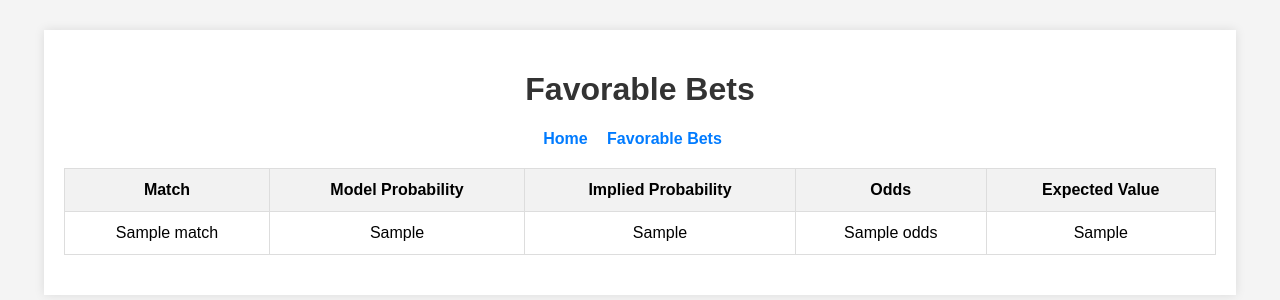
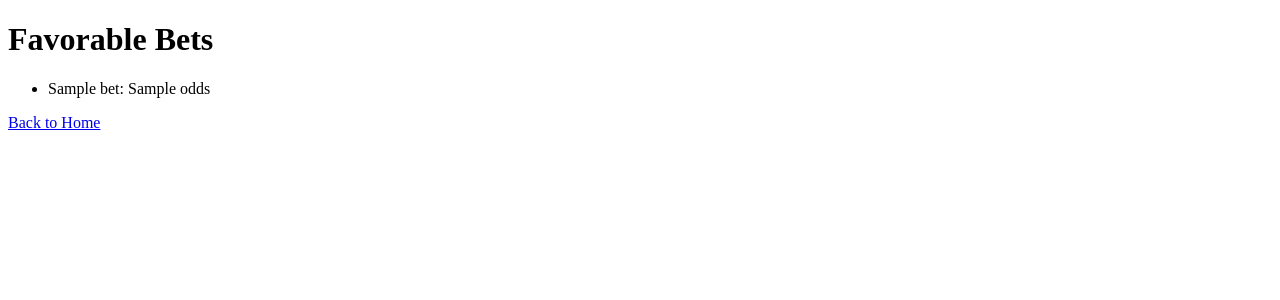
Before and after one commit to TroyCodes/flask-app, a Flask app: template templates/favorable_bets.html in a window 1280 px wide. Shown: the top 300 px of the page. Run offline with Flask 3, Linux system fonts and the light colour scheme; the template is opened without the code that fills it: most values are stand-ins (such as "Sample title", 1, 10 or a date in 2020); parts of the project's set-up code (start-up, migrations or seed data) failed here and were passed over.

Commit message:
Fix 404 issue

```diff
--- a/app.py
+++ b/app.py
@@ -7,49 +7,63 @@ import os
 app = Flask(__name__)
 
 # Load pre-trained models and scaler
-original_xgb_model = joblib.load('original_xgb_model.pkl')
-tuned_xgb_model = joblib.load('tuned_xgb_model.pkl')
-scaler = joblib.load('scaler.pkl')
+MODEL_DIR = os.path.dirname(os.path.abspath(__file__))
+original_xgb_model = joblib.load(os.path.join(MODEL_DIR, 'original_xgb_model.pkl'))
+tuned_xgb_model = joblib.load(os.path.join(MODEL_DIR, 'tuned_xgb_model.pkl'))
+scaler = joblib.load(os.path.join(MODEL_DIR, 'scaler.pkl'))
 
 # API configuration
-API_TOKEN = '201236-lgg61IvF4XDXE2'  # Replace with your actual token
+API_TOKEN = 'YOUR-TOKEN'  # Replace with your actual BetsAPI token
 API_BASE_URL = 'https://api.b365api.com/v3'
 
-# Function to fetch live tennis matches
-def get_live_tennis_matches():
-    endpoint = f"{API_BASE_URL}/events/upcoming?sport_id=13&token={API_TOKEN}"
-    response = requests.get(endpoint)
+# Function to fetch upcoming tennis matches
+def get_upcoming_tennis_matches():
+    endpoint = f"{API_BASE_URL}/bet365/upcoming"
+    params = {
+        'sport_id': 13,  # Assuming 13 is the SPORT_ID for Tennis; verify with API docs
+        'token': API_TOKEN
+    }
+    response = requests.get(endpoint, params=params)
 
     if response.status_code == 200:
         data = response.json()
-        if data['success']:
-            return data['results']
+        if data.get('success'):
+            return data.get('results', [])
     return []
 
-# Function to fetch live odds for a given event
-def get_live_odds(event_id):
-    endpoint = f"{API_BASE_URL}/event/odds?token={API_TOKEN}&event_id={event_id}"
-    response = requests.get(endpoint)
+# Function to fetch odds for a given event
+def get_event_odds(event_id):
+    endpoint = f"{API_BASE_URL}/event/odds"
+    params = {
+        'token': API_TOKEN,
+        'event_id': event_id
+    }
+    response = requests.get(endpoint, params=params)
 
     if response.status_code == 200:
         data = response.json()
-        if data['success']:
-            return data['results']['odds']
-    return None
+        if data.get('success'):
+            return data.get('results', {}).get('odds', {})
+    return {}
 
 # Function to check if a bet is favorable
 def is_bet_favorable(model_probability, odds):
-    implied_probability = 1 / odds
-    expected_value = model_probability * odds - 1
-    return expected_value > 0, expected_value
+    try:
+        implied_probability = 1 / float(odds)
+        expected_value = model_probability * float(odds) - 1
+        return expected_value > 0, round(expected_value, 4)
+    except (ZeroDivisionError, ValueError, TypeError):
+        return False, 0
 
 # Function to extract features from the match data
 def extract_features(match):
-    # Example feature extraction (modify according to your data needs)
-    home_ranking = match['home'].get('ranking', -1)
-    away_ranking = match['away'].get('ranking', -1)
+    # Example feature extraction (modify according to your model's requirements)
+    # Replace these with actual features used in your model
+    home_ranking = match.get('home', {}).get('ranking', 0)
+    away_ranking = match.get('away', {}).get('ranking', 0)
+    # Add more feature extraction logic here based on your model's requirements
 
-    # Add more feature extraction logic here based on your model's requirements
+    # Example: features list (ensure it matches the model's expected input)
     features = [
         home_ranking,
         away_ranking,
@@ -58,35 +72,49 @@ def extract_features(match):
 
     return features
 
+@app.route('/')
+def home():
+    return render_template('index.html')
+
 @app.route('/favorable_bets')
 def show_favorable_bets():
     try:
-        matches = get_live_tennis_matches()
+        matches = get_upcoming_tennis_matches()
         favorable_bets = []
 
         for match in matches:
-            event_id = match['id']
+            event_id = match.get('id')
+            if not event_id:
+                continue
 
             # Extract features for prediction
             features = extract_features(match)
 
             # Ensure the correct number of features for your model
-            if len(features) != 28:
+            # Replace '28' with the actual number of features your model expects
+            EXPECTED_FEATURES = 28  # Update this based on your model
+            if len(features) != EXPECTED_FEATURES:
                 continue
 
             # Standardize the input data
             input_data_scaled = scaler.transform([features])
 
             # Get live odds
-            odds = get_live_odds(event_id)
-            if odds is None:
+            odds_data = get_event_odds(event_id)
+            if not odds_data:
+                continue
+
+            # Assuming 'odds' is a key in odds_data containing the relevant odds
+            # Modify this based on the actual structure of the odds_data
+            odds = odds_data.get('odds', None)
+            if not odds:
                 continue
 
             # Make predictions with each model
             rf_preds = original_xgb_model.predict_proba(input_data_scaled)[:, 1]
             gb_preds = tuned_xgb_model.predict_proba(input_data_scaled)[:, 1]
 
-            # Combine predictions
+            # Combine predictions (adjust weights as necessary)
             final_preds = 0.7 * rf_preds + 0.3 * gb_preds
 
             # Determine if the bet is favorable
@@ -96,9 +124,9 @@ def show_favorable_bets():
             if favorable:
                 favorable_bets.append({
                     'event_id': event_id,
-                    'match': match['home']['name'] + ' vs ' + match['away']['name'],
-                    'model_probability': model_probability,
-                    'implied_probability': 1 / odds,
+                    'match': f"{match.get('home', {}).get('name', 'Home')} vs {match.get('away', {}).get('name', 'Away')}",
+                    'model_probability': round(model_probability, 4),
+                    'implied_probability': round(1 / float(odds), 4),
                     'odds': odds,
                     'expected_value': ev
                 })
--- a/templates/favorable_bets.html
+++ b/templates/favorable_bets.html
@@ -2,44 +2,20 @@
 <html lang="en">
 <head>
     <meta charset="UTF-8">
+    <meta name="viewport" content="width=device-width, initial-scale=1.0">
     <title>Favorable Bets</title>
-    <link rel="stylesheet" href="{{ url_for('static', filename='style.css') }}">
 </head>
 <body>
-    <div class="container">
-        <h1>Favorable Bets</h1>
-        <nav>
-            <ul>
-                <li><a href="/">Home</a></li>
-                <li><a href="/favorable_bets">Favorable Bets</a></li>
-            </ul>
-        </nav>
-        {% if favorable_bets %}
-            <table>
-                <thead>
-                    <tr>
-                        <th>Match</th>
-                        <th>Model Probability</th>
-                        <th>Implied Probability</th>
-                        <th>Odds</th>
-                        <th>Expected Value</th>
-                    </tr>
-                </thead>
-                <tbody>
-                    {% for bet in favorable_bets %}
-                        <tr>
-                            <td>{{ bet.match }}</td>
-                            <td>{{ bet.model_probability }}</td>
-                            <td>{{ bet.implied_probability }}</td>
-                            <td>{{ bet.odds }}</td>
-                            <td>{{ bet.expected_value }}</td>
-                        </tr>
-                    {% endfor %}
-                </tbody>
-            </table>
-        {% else %}
-            <p>No favorable bets found at the moment. Please check back later.</p>
-        {% endif %}
-    </div>
+    <h1>Favorable Bets</h1>
+    {% if bets %}
+        <ul>
+            {% for bet in bets %}
+                <li>{{ bet['event_name'] }}: {{ bet['odds'] }}</li>
+            {% endfor %}
+        </ul>
+    {% else %}
+        <p>No favorable bets found.</p>
+    {% endif %}
+    <a href="{{ url_for('home') }}">Back to Home</a>
 </body>
 </html>
```
Also changed, not shown: templates/error.html (added, +13 -0 lines), templates/index.html (+4 -12 lines).
